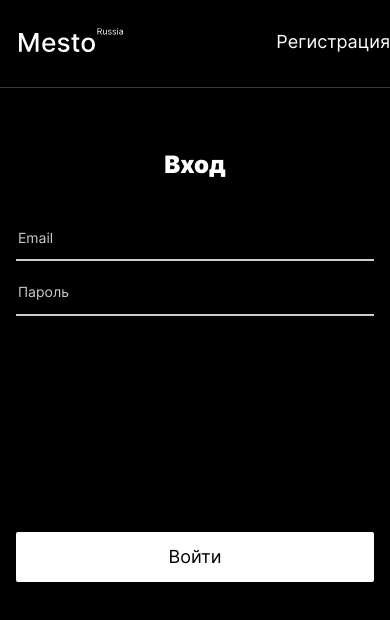
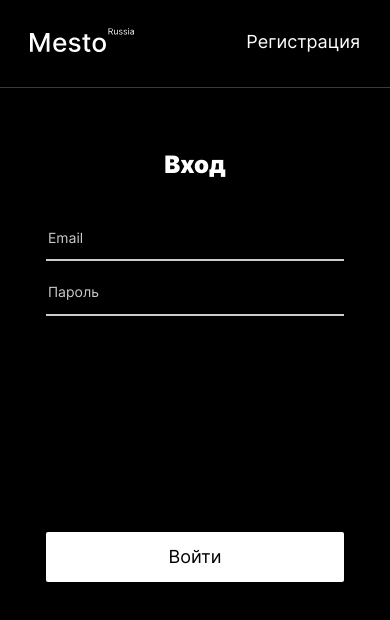
Before and after one commit to Karmyshkov/react-mesto-auth, a React (Create React App) app: page /sign-in in a window 390 px wide. Shown: the top 620 px of the page. Built offline with nearby package versions, Linux system fonts and the light colour scheme; no server answers.

Commit message:
feat: add adaptiv

```diff
--- a/src/blocks/header/__inner/header__inner.css
+++ b/src/blocks/header/__inner/header__inner.css
@@ -2,3 +2,9 @@
   display: flex;
   align-items: center;
 }
+
+@media screen and (max-width: 504px) {
+  .header__inner {
+    margin-right: 30px;
+  }
+}
--- a/src/blocks/header/__logo/header__logo.css
+++ b/src/blocks/header/__logo/header__logo.css
@@ -14,6 +14,6 @@
 
 @media screen and (max-width: 504px) {
   .header__logo {
-    margin-left: 19px;
+    margin-left: 30px;
   }
 }
--- a/src/blocks/login/__btn/login__btn.css
+++ b/src/blocks/login/__btn/login__btn.css
@@ -14,3 +14,10 @@
 .login__btn:hover {
   opacity: 0.6;
 }
+
+@media screen and (max-width: 504px) {
+  .login__btn {
+    margin-left: 30px;
+    margin-right: 30px;
+  }
+}
--- a/src/blocks/login/__input/login__input.css
+++ b/src/blocks/login/__input/login__input.css
@@ -16,3 +16,10 @@
 .login__input:last-of-type {
   margin-bottom: 216px;
 }
+
+@media screen and (max-width: 504px) {
+  .login__input {
+    margin-left: 30px;
+    margin-right: 30px;
+  }
+}
--- a/src/blocks/tooltip/__img/tooltip__img.css
+++ b/src/blocks/tooltip/__img/tooltip__img.css
@@ -3,3 +3,9 @@
   width: 100%;
   margin-bottom: 32px;
 }
+
+@media screen and (max-width: 504px) {
+  .tooltip__img {
+    margin-bottom: 40px;
+  }
+}
--- a/src/blocks/tooltip/__title/tooltip__title.css
+++ b/src/blocks/tooltip/__title/tooltip__title.css
@@ -7,3 +7,11 @@
   line-height: 29px;
   margin: 0 auto;
 }
+
+@media screen and (max-width: 504px) {
+  .tooltip__title {
+    max-width: 244px;
+    font-size: 20px;
+    line-height: 24px;
+  }
+}
--- a/src/blocks/tooltip/tooltip.css
+++ b/src/blocks/tooltip/tooltip.css
@@ -1,8 +1,16 @@
 .tooltip {
   position: relative;
   background-color: var(--color-bg-secondary);
-  min-width: 430px;
+  max-width: 430px;
+  width: 100%;
   text-align: center;
   padding: 60px 0;
   border-radius: 10px;
 }
+
+@media screen and (max-width: 504px) {
+  .tooltip {
+    margin: 0 20px;
+    padding: 50px 0;
+  }
+}
```
